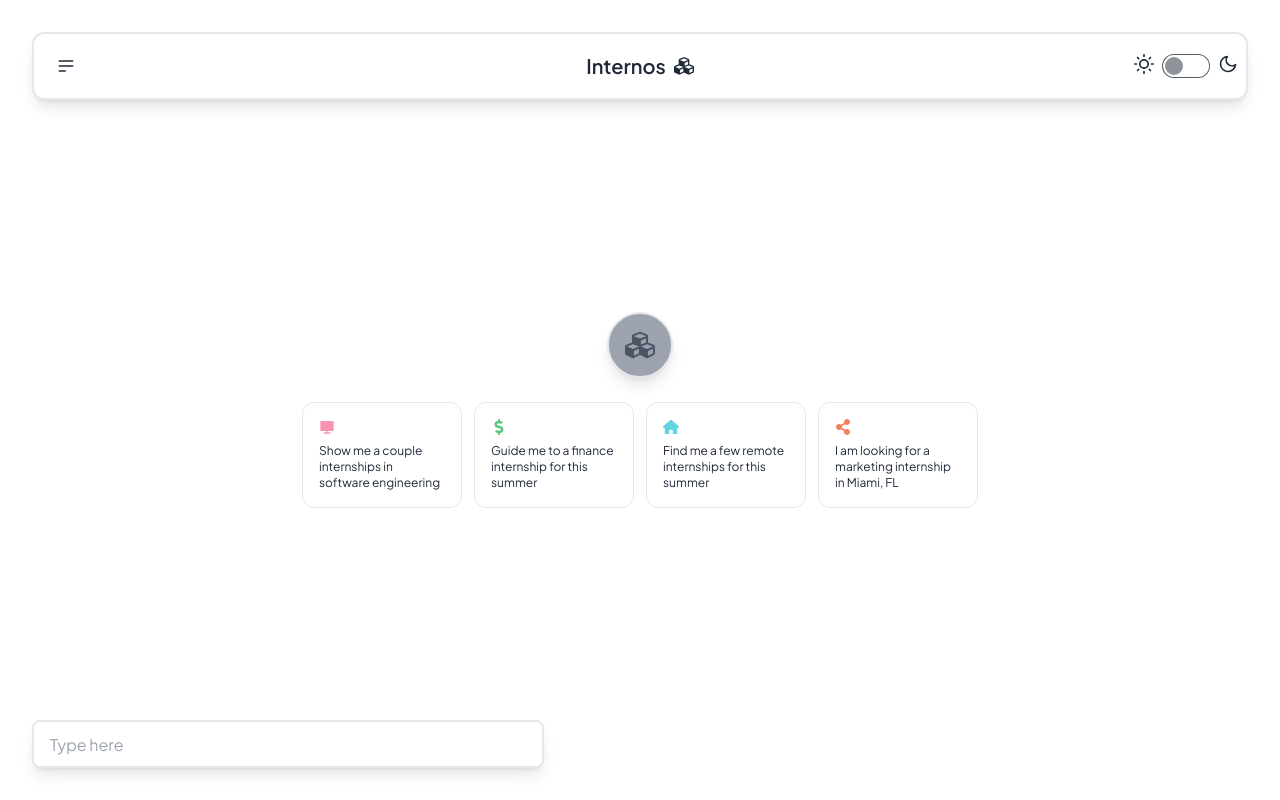
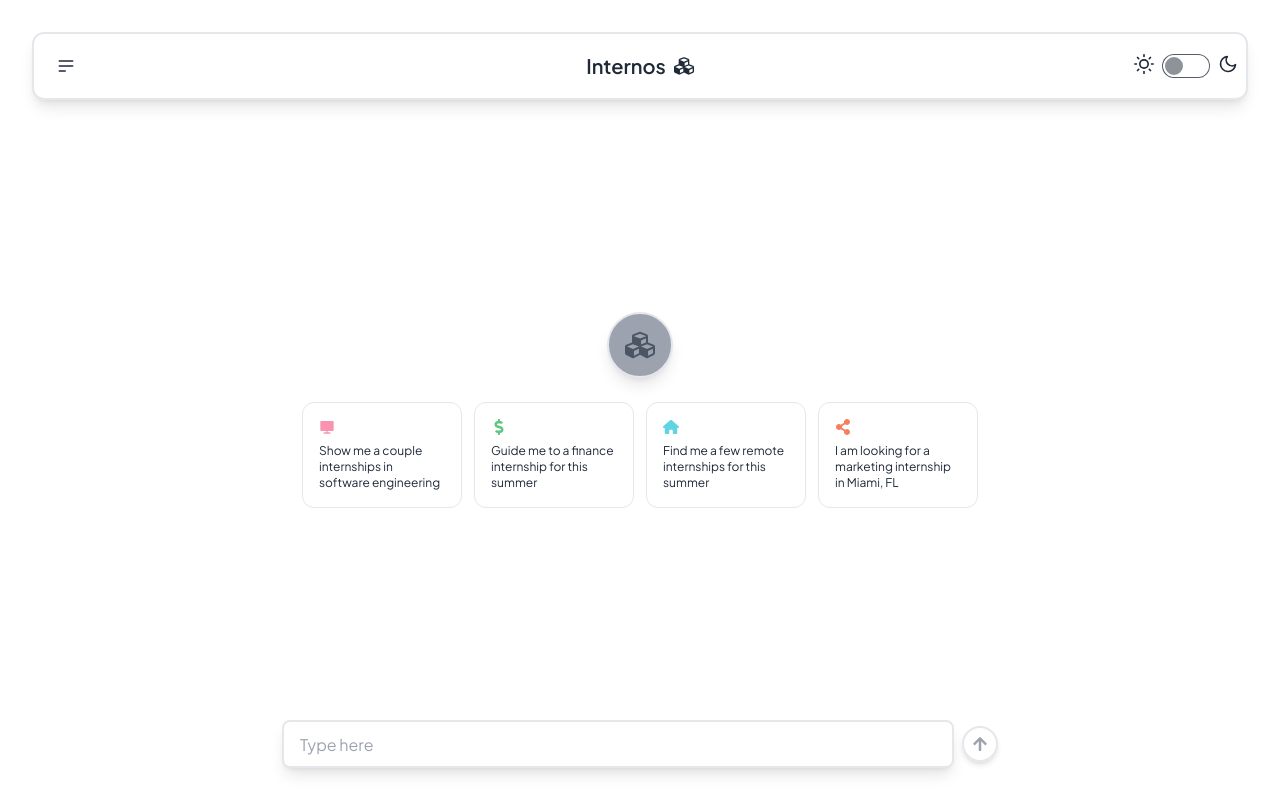
Before and after one commit to jakemoss127/Internos, a React (Vite) app: page / in a window 1280 px wide. Built offline with nearby package versions, Linux system fonts and the light colour scheme.

Commit message:
Initial UI setup complete, added loader to submission as well

```diff
--- a/src/App.jsx
+++ b/src/App.jsx
@@ -11,13 +11,13 @@ function App() {
         className="w-full min-h-screen flex flex-col justify-between
       p-8"
       >
-        <div className="max-w-3/5">
+        <div className="">
           <Nav />
         </div>
         <div>
           <Messages />
         </div>
-        <div className="max-h-max">
+        <div className="w-full">
           <Submission />
         </div>
       </div>
--- a/src/components/Nav.jsx
+++ b/src/components/Nav.jsx
@@ -24,7 +24,7 @@ const Nav = () => {
           </div>
           <ul
             tabIndex={0}
-            className="menu menu-sm dropdown-content bg-base-100 rounded-box z-[1] mt-3 w-52 p-2 shadow border-gray-200 bourder-2"
+            className="menu menu-sm dropdown-content bg-base-100 rounded-box z-[1] border-2 border-gray-200 mt-4 w-52 p-2 shadow-md"
           >
             <li>
               <a>Documentation</a>
@@ -33,7 +33,7 @@ const Nav = () => {
               <a>About</a>
             </li>
             <li>
-              <a>GitHub</a>
+              <a target="blank" href="https://github.com/jakemoss127/Internos">GitHub</a>
             </li>
           </ul>
         </div>
--- a/src/components/Submission.jsx
+++ b/src/components/Submission.jsx
@@ -1,9 +1,25 @@
-import React from "react";
+import React, { useState } from "react";
+import { FaArrowUp } from "react-icons/fa";
 
 const Submission = () => {
+  const handleSubmission = () => {
+    setLoading(true);
+    setTimeout(() => {
+      setLoading(false);
+    }, 2000);
+  };
+
+  const [loading, setLoading] = useState(false);
   return (
-    <div className="flex">
-      <input type="text" placeholder="Type here" className="input border-2 border-gray-200 shadow-lg w-full max-w-lg" />
+    <div className="flex items-center justify-center w-full min-w-full gap-2">
+      <input
+        type="text"
+        placeholder="Type here"
+        className="input border-2 border-gray-200 shadow-lg w-full max-w-2xl"
+      />
+      <button className="border-gay-200 border-2 p-2 rounded-full shadow-md max-h-9 flex justify-center items-center" onClick={handleSubmission}>
+        {loading ? <span className="loading loading-spinner loading-xs text-gray-400"></span> : <FaArrowUp className="text-gray-400"/>}
+      </button>
     </div>
   );
 };
```
Also changed, not shown: src/components/Messages.jsx (+16 -5 lines).
